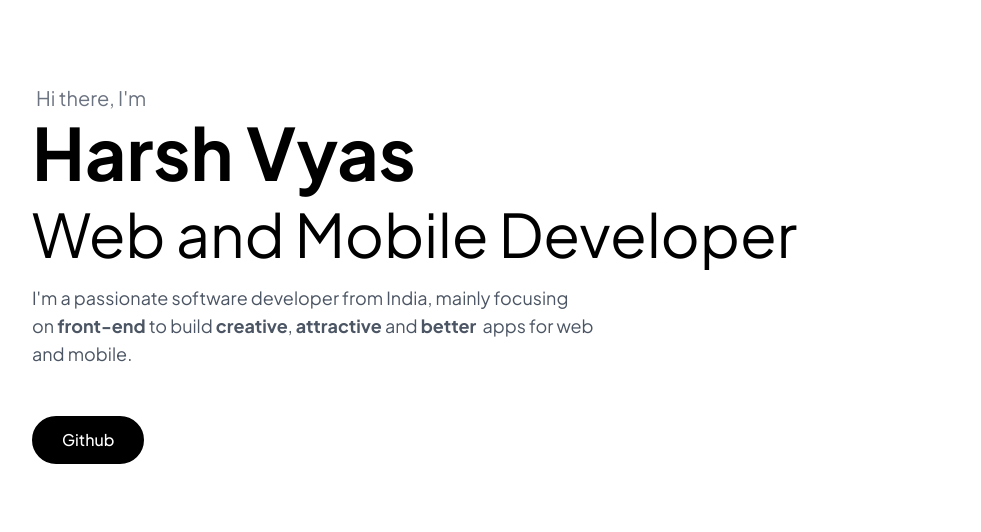
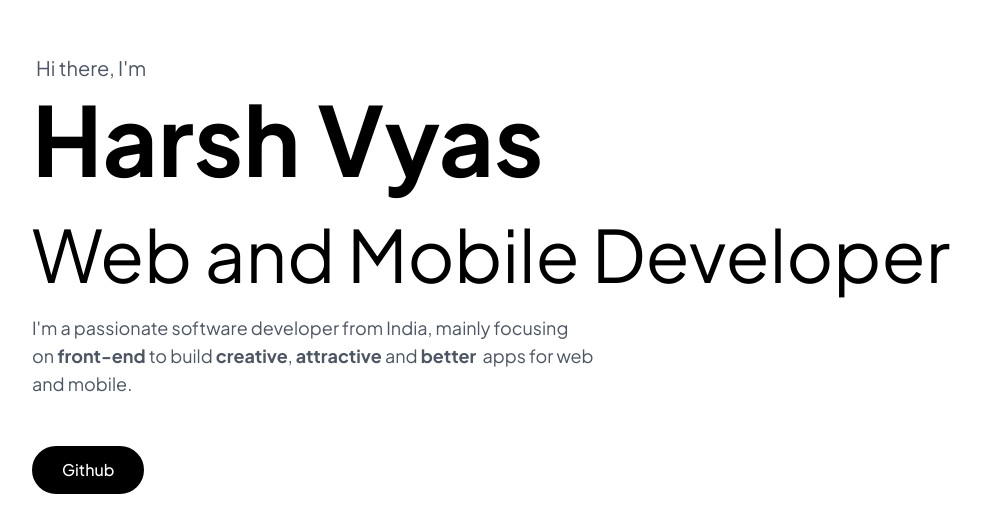
Before and after one commit to hrvsdev/hrvs, a Next.js app: page / in a window 1280 px wide. Shown: the part 126-658 px from the top of the page, without its empty margins (96-1077 px from the left). Built offline with nearby package versions, Linux system fonts and the light colour scheme.

Commit message:
changed hero text size

```diff
--- a/components/Home/Hero/Hero.tsx
+++ b/components/Home/Hero/Hero.tsx
@@ -2,11 +2,11 @@ export default function HeroComp(): JSX.Element {
   return (
     <div className="flex justify-center sm:items-center h-screen py-14">
       <div className="flex flex-col max-w-screen-lg w-full">
-        <p className="text-lg sm:text-xl text-gray-500 pl-1 mb-1">Hi there, I&apos;m</p>
-        <h1 className="text-5xl sm:text-6xl md:text-7xl font-bold mb-2 sm:mb-4">
+        <p className="text-lg sm:text-xl text-gray-600 pl-1 mb-2">Hi there, I&apos;m</p>
+        <h1 className="text-5xl sm:text-6xl md:text-8xl font-bold mb-4 sm:mb-6 md:mb-8">
           Harsh Vyas
         </h1>
-        <p className="text-4xl sm:text-5xl md:text-6xl mb-5">
+        <p className="text-4xl sm:text-5xl md:text-7xl leading-snug mb-6">
           Web and Mobile Developer
         </p>
         <p className="text-base md:text-lg mb-12 leading-8 text-gray-600 max-w-xl">
```
